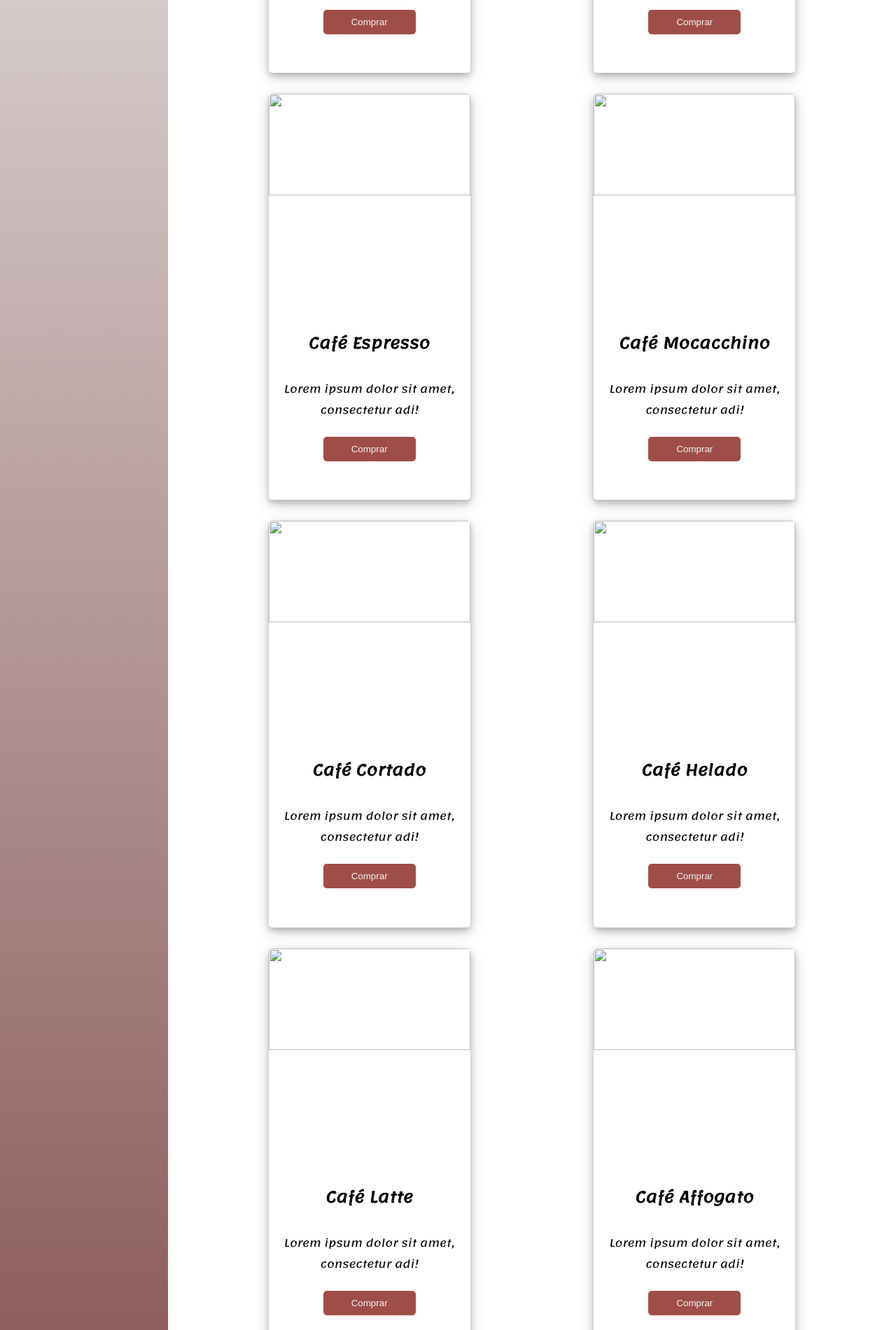
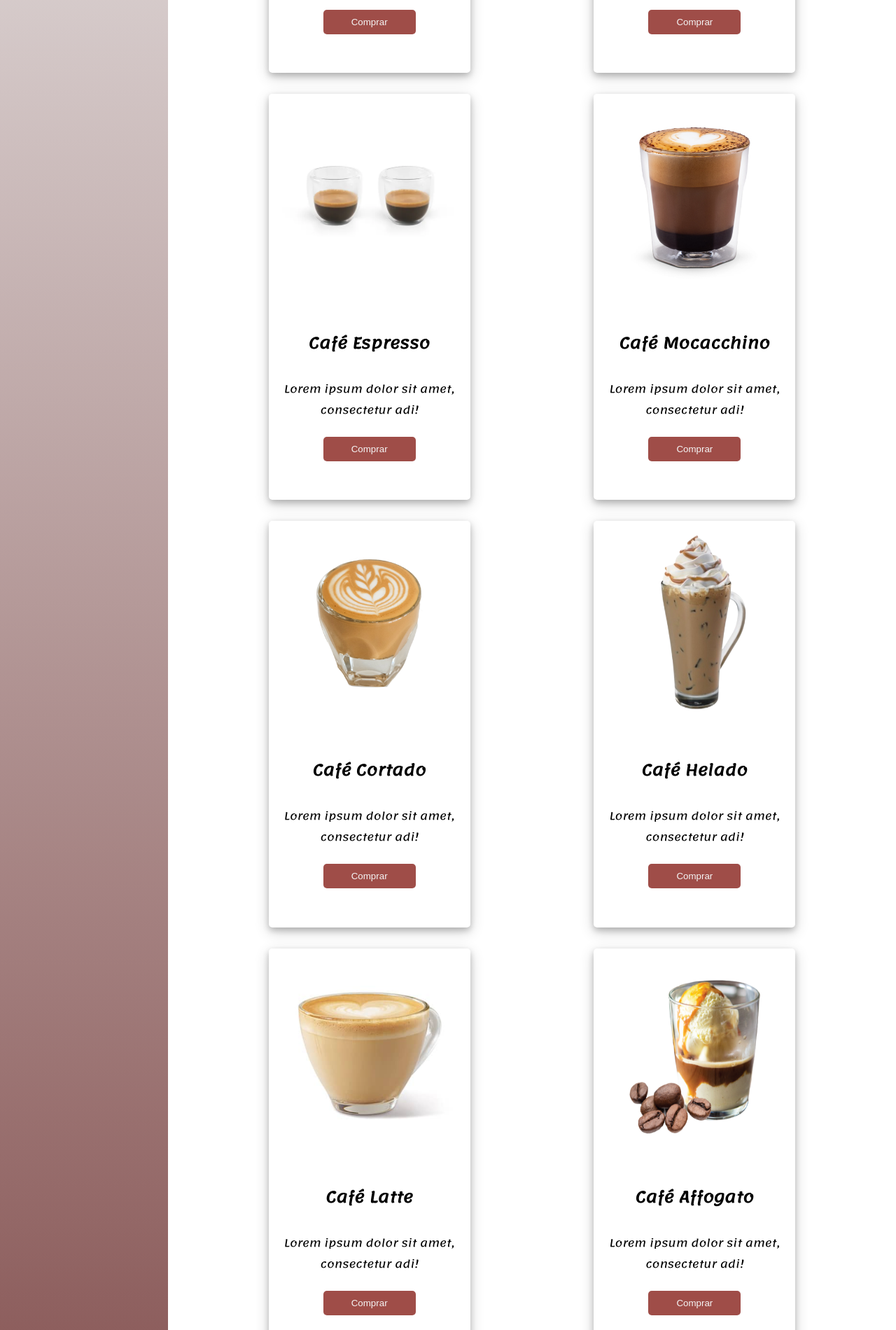
Before and after one commit to Alex-tremo5/proyectoFinal2, a plain HTML site: page index.html in a window 1280 px wide. Shown: the part 600-2500 px from the top of the page at 70% size. Drawn offline with Linux system fonts and the light colour scheme; the site is published under a folder, as on GitHub Pages, so addresses that start at the root find nothing.

Commit message:
images change

```diff
--- a/index.html
+++ b/index.html
@@ -48,7 +48,7 @@
         <main>
             <!-- primera carta -->
             <div class="cartas">
-                <img src="/assets/Images/vainilla.jpg" class="cardimg">
+                <img src="./assets/Images/vainilla.jpg" class="cardimg">
                 <h4>Café con Vainilla</h4>
                 <p>Lorem ipsum dolor sit amet, consectetur adi!</p>
                 <button>Comprar</button>
@@ -56,7 +56,7 @@
 
             <!-- segunda carta -->
             <div class="cartas">
-                <img src="/assets/Images/capuccino.jpg" class="cardimg">
+                <img src="./assets/Images/capuccino.jpg" class="cardimg">
                 <h4>Café Capuccino</h4>
                 <p>Lorem ipsum dolor sit amet, consectetur adi!</p>
                 <button>Comprar</button>
@@ -64,7 +64,7 @@
 
             <!-- tercera carta -->
             <div class="cartas">
-                <img src="/assets/Images/espresso.webp" class="cardimg">
+                <img src="./assets/Images/espresso.webp" class="cardimg">
                 <h4>Café Espresso</h4>
                 <p>Lorem ipsum dolor sit amet, consectetur adi!</p>
                 <button>Comprar</button>
@@ -72,7 +72,7 @@
 
             <!-- cuarta carta -->
             <div class="cartas">
-                <img src="/assets/Images/moca.jpg" class="cardimg">
+                <img src="./assets/Images/moca.jpg" class="cardimg">
                 <h4>Café Mocacchino</h4>
                 <p>Lorem ipsum dolor sit amet, consectetur adi!</p>
                 <button>Comprar</button>
@@ -80,7 +80,7 @@
 
             <!-- quinta carta -->
             <div class="cartas">
-                <img src="/assets/Images/cortado.png" class="cardimg">
+                <img src="./assets/Images/cortado.png" class="cardimg">
                 <h4>Café Cortado</h4>
                 <p>Lorem ipsum dolor sit amet, consectetur adi!</p>
                 <button>Comprar</button>
@@ -88,7 +88,7 @@
 
             <!-- sexta carta -->
             <div class="cartas">
-                <img src="/assets/Images/cafe_frio-removebg-preview.png" class="cardimg">
+                <img src="./assets/Images/cafe_frio-removebg-preview.png" class="cardimg">
                 <h4>Café Helado</h4>
                 <p>Lorem ipsum dolor sit amet, consectetur adi!</p>
                 <button>Comprar</button>
@@ -96,7 +96,7 @@
 
             <!-- séptima carta -->
             <div class="cartas">
-                <img src="/assets/Images/latte.png" class="cardimg">
+                <img src="./assets/Images/latte.png" class="cardimg">
                 <h4>Café Latte</h4>
                 <p>Lorem ipsum dolor sit amet, consectetur adi!</p>
                 <button>Comprar</button>
@@ -104,7 +104,7 @@
 
             <!-- octava carta -->
             <div class="cartas">
-                <img src="/assets/Images/affogato.png" class="cardimg">
+                <img src="./assets/Images/affogato.png" class="cardimg">
                 <h4>Café Affogato</h4>
                 <p>Lorem ipsum dolor sit amet, consectetur adi!</p>
                 <button>Comprar</button>
```
